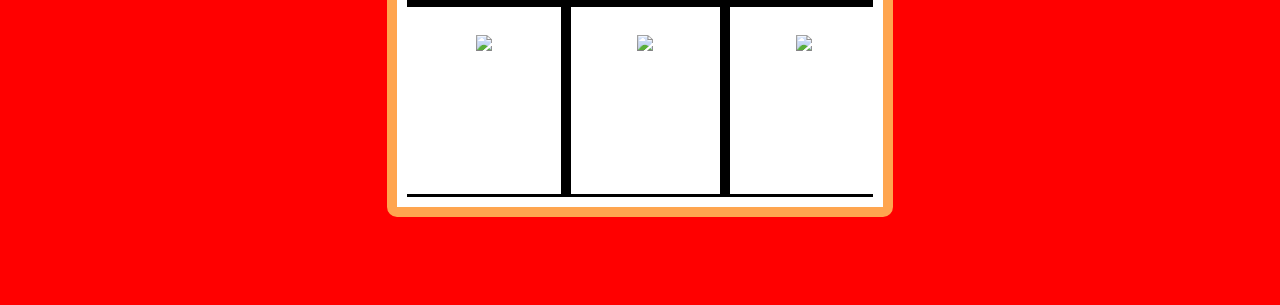
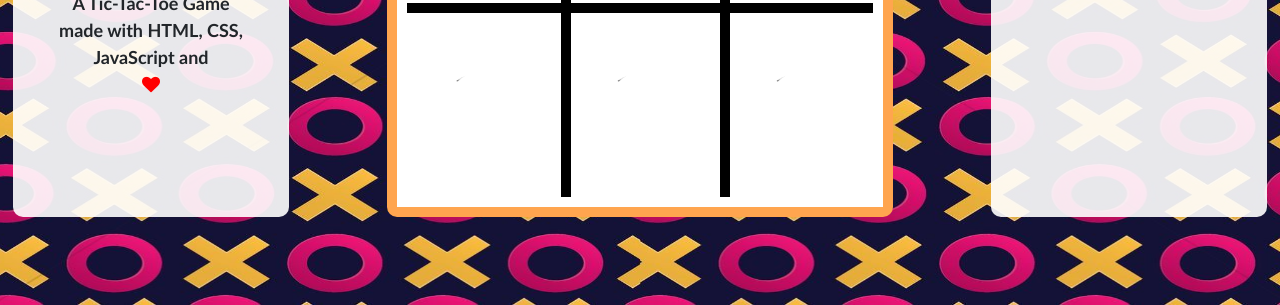
Before and after one commit to DEVITO10/Tic-Tac-Toe-with-JS, a plain HTML site: page index.html in a window 1280 px wide. Shown: the part 495-800 px from the top of the page. Drawn offline with nearby package versions, Linux system fonts and the light colour scheme.

Commit message:
left side completed

```diff
--- a/index.html
+++ b/index.html
@@ -6,14 +6,20 @@
     <meta name="viewport" content="width=device-width, initial-scale=1.0">
     <title>Tic-Tac-Toe with JavaScript</title>
     <link href="https://cdn.jsdelivr.net/npm/bootstrap@5.1.1/dist/css/bootstrap.min.css" rel="stylesheet" integrity="sha384-F3w7mX95PdgyTmZZMECAngseQB83DfGTowi0iMjiWaeVhAn4FJkqJByhZMI3AhiU" crossorigin="anonymous">
+    <link rel="stylesheet" href="https://cdnjs.cloudflare.com/ajax/libs/font-awesome/4.7.0/css/font-awesome.min.css">
     <link rel="stylesheet" href="mystyle.css" type="text/css">
-    <link rel="icon" href="" type="image/png">
+    <link rel="icon" href="images/icon.png" type="image/png">
     <script src="myjs.js"></script>
 </head>
 <body>
     <div class="row tic-tac-toe-row">
         <div class="col-sm-12 col-md-3 tic-tac-toe-left">
-
+            <div class="tic-tac-toe-left-content">
+                <img src="images/logo.png" width="90%" alt="">
+                <div class="message">
+                    A Tic-Tac-Toe Game made with HTML, CSS, JavaScript and <br><i class="fa fa-heart" style="color:red"></i>
+                </div>
+            </div>
         </div>
         <div class="col-sm-12 col-md-6 tic-tac-toe-center">
             <div class="tic-tac-toe-board">
@@ -31,7 +37,9 @@
             </div>
         </div>
         <div class="col-sm-12 col-md-3 tic-tac-toe-right">
-            <button onclick="reset()">Replay</button>
+            <div class="tic-tac-toe-right-content">
+                <button onclick="reset()">Replay</button>
+            </div>
         </div>
     </div>
 </body>
--- a/mystyle.css
+++ b/mystyle.css
@@ -1,7 +1,10 @@
 html, body{
     width: 100%;
     height: 100%;
+
 }
+
+/*Main Structure*/
 .tic-tac-toe-row{
     background-color: red;
     background-image: url("images/background.jpg");
@@ -11,18 +14,38 @@ html, body{
     display: flex;
     align-items: center;
 }
-.tic-tac-toe-left{
 
-}
-
-
-.tic-tac-toe-center{
+/*Different partions of the Structure*/
+.tic-tac-toe-left, .tic-tac-toe-center,.tic-tac-toe-right{
     height: 100%;
     padding: 10px;
     display: flex;
     align-items: center;
     justify-content: center;
 }
+
+/*Left Structure - The Title*/
+.tic-tac-toe-left-content{
+    width: 90%;
+    height: 80%;
+    background-color: rgba(255, 255, 255, 0.9);
+    border-radius: 10px;
+    display: flex;
+    align-items: center;
+    justify-content: center;
+    flex-wrap: wrap;
+    flex-direction: column;
+}
+.tic-tac-toe-left-content .message{
+    margin: 10px;
+    padding: 30px;
+    text-align: center;
+    font-size: large;
+    font-family: 'Gill Sans', 'Gill Sans MT', Calibri, 'Trebuchet MS', sans-serif;
+    font-weight: bolder;
+}
+
+/*Center Structure - The Board*/
 .tic-tac-toe-board{
     width: 80%;
     height: 80%;
@@ -34,7 +57,7 @@ html, body{
 .tic-tac-toe-grid{
     display: grid;
     grid-template-columns: 33% 32% 32%;
-    grid-template-rows: 32% 32% 32%;
+    grid-template-rows: 33% 32% 32%;
     height: 100%;
     background-color: black;
     grid-row-gap: 10px;
@@ -51,6 +74,13 @@ html, body{
     height: 70%;
 }
 
-.tic-tac-toe-right{
-
+/*Right Structure - The Title*/
+.tic-tac-toe-right-content{
+    width: 90%;
+    height: 80%;
+    background-color: rgba(255, 255, 255, 0.9);
+    border-radius: 10px;
+    display: flex;
+    align-items: center;
+    justify-content: center;
 }
```
Also changed, not shown: images/background.jpg (added), images/blank.png (added), images/icon.png (added), images/logo.png (added), images/o.png (added), images/x.png (added).
